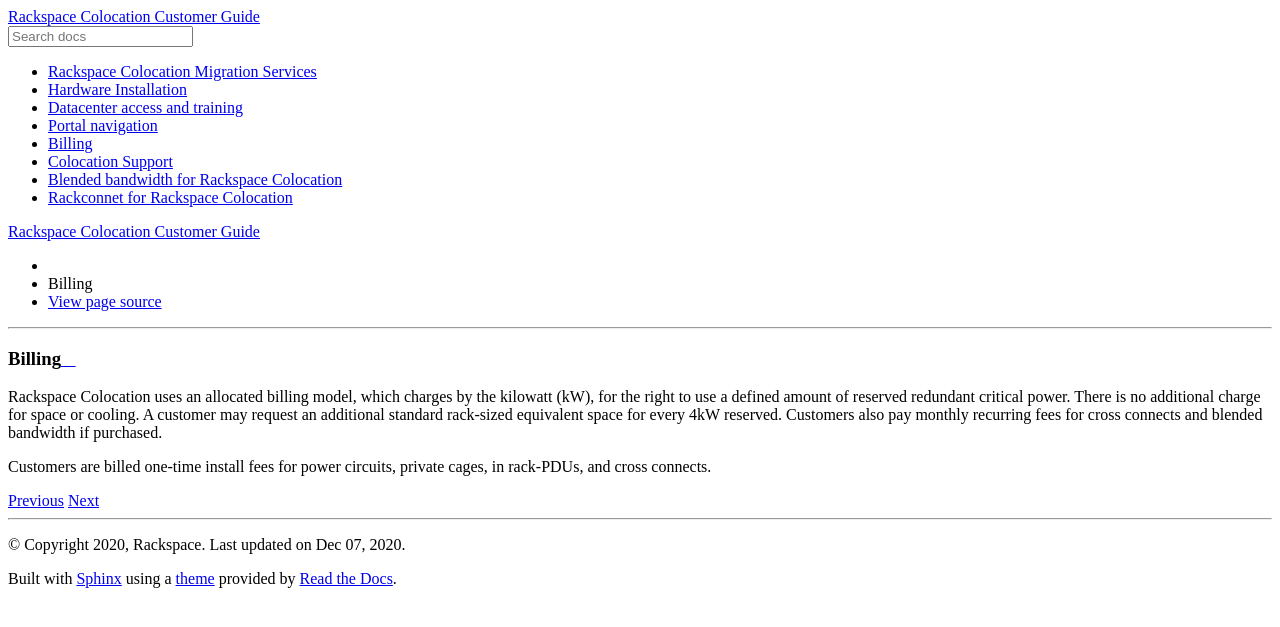
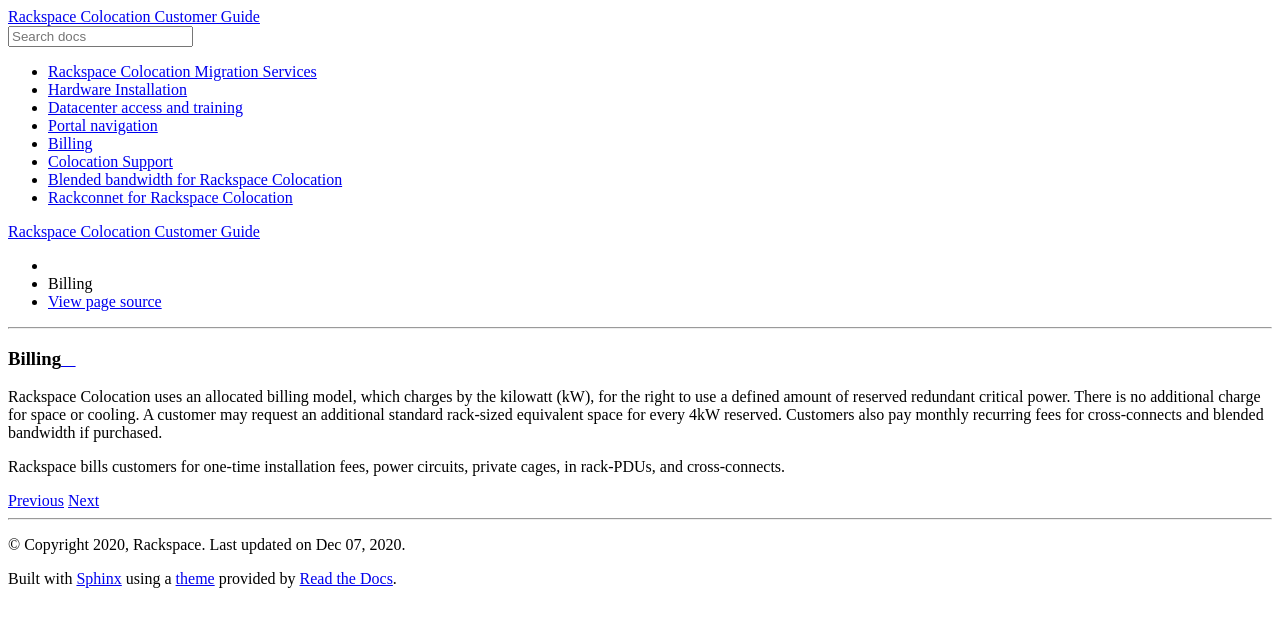
Before and after one commit to rackerlabs/docs-colocation-guide, a Sphinx documentation site: the page built from docs/billing/billing.rst, in a window 1280 px wide. Shown: the top 627 px of the page. Built offline with Sphinx 7.4.7 and the Read the Docs theme 2.0.0, drawn with Linux system fonts in a browser that asks for light colours.

Commit message:
edits to billing.rst

```diff
--- a/docs/billing/billing.rst
+++ b/docs/billing/billing.rst
@@ -8,8 +8,8 @@
 kilowatt (kW), for the right to use a defined amount of reserved redundant
 critical power. There is no additional charge for space or cooling. A customer
 may request an additional standard rack-sized equivalent space for every 4kW
-reserved.  Customers also pay monthly recurring fees for cross connects and
+reserved.  Customers also pay monthly recurring fees for cross-connects and
 blended bandwidth if purchased.
 
-Customers are billed one-time install fees for power circuits, private cages,
-in rack-PDUs, and cross connects.
+Rackspace bills customers for one-time installation fees, power circuits, private cages,
+in rack-PDUs, and cross-connects.
```
